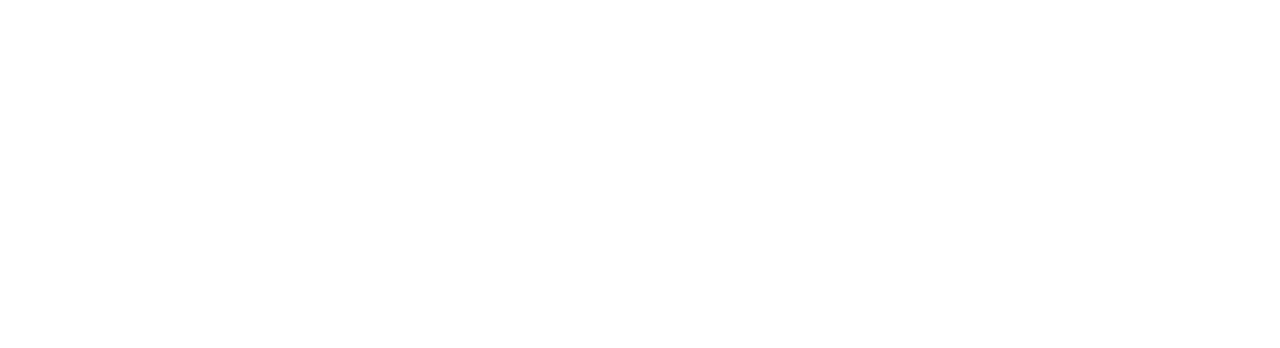
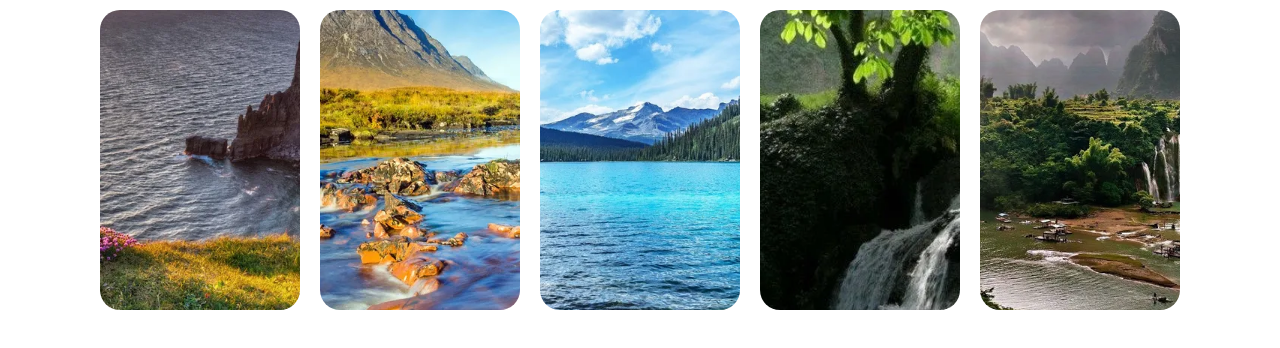
Before and after one commit to ToledoFernando/flex-example, a plain HTML site: page index.html in a window 1280 px wide. Drawn offline with Linux system fonts and the light colour scheme; the site is published under a folder, as on GitHub Pages, so addresses that start at the root find nothing.

Commit message:
cambios en css de las imagenes

```diff
--- a/style.css
+++ b/style.css
@@ -11,19 +11,19 @@
 }
 
 .container .img:nth-child(1) {
-  background-image: url("/img/1.webp");
+  background-image: url("./img/1.webp");
 }
 .container .img:nth-child(2) {
-  background-image: url("/img/2.webp");
+  background-image: url("./img/2.webp");
 }
 .container .img:nth-child(3) {
-  background-image: url("/img/3.webp");
+  background-image: url("./img/3.webp");
 }
 .container .img:nth-child(4) {
-  background-image: url("/img/4.webp");
+  background-image: url("./img/4.webp");
 }
 .container .img:nth-child(5) {
-  background-image: url("/img/5.webp");
+  background-image: url("./img/5.webp");
 }
 
 .container .img {
```
